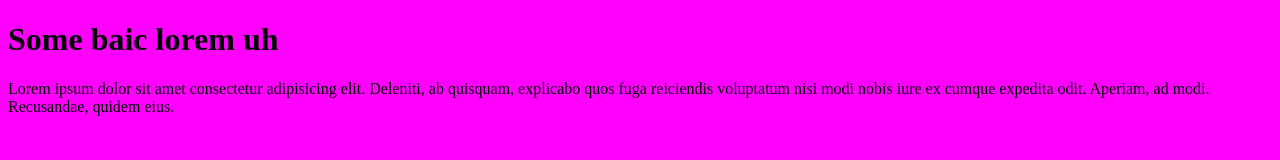
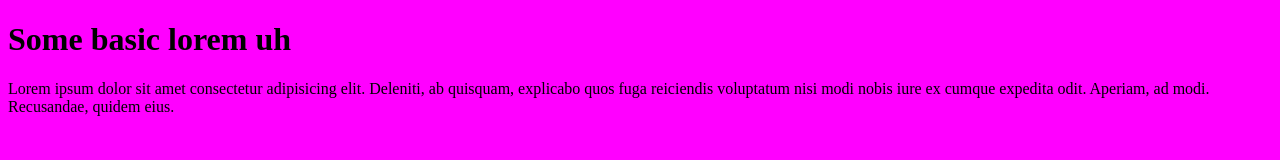
Before and after one commit to anqst/wba-mocek-adam-2c, a plain HTML site: page 04-11-2021/index.html in a window 1280 px wide. Drawn offline with Linux system fonts and the light colour scheme.

Commit message:
grammar check

```diff
--- a/04-11-2021/index.html
+++ b/04-11-2021/index.html
@@ -10,7 +10,7 @@
 </head>
 
 <body>
-<h1>Some baic lorem uh</h1>
+<h1>Some basic lorem uh</h1>
 
     Lorem ipsum dolor sit amet consectetur adipisicing elit. Deleniti, ab quisquam, explicabo quos fuga reiciendis
     voluptatum nisi modi nobis iure ex cumque expedita odit. Aperiam, ad modi. Recusandae, quidem eius.
```
